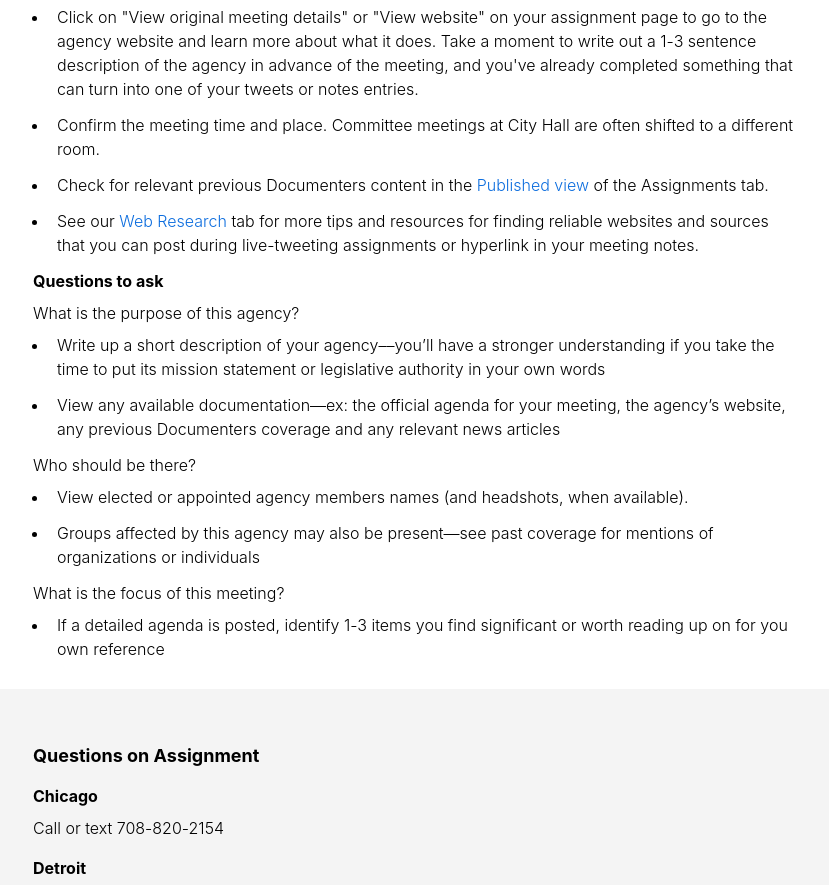
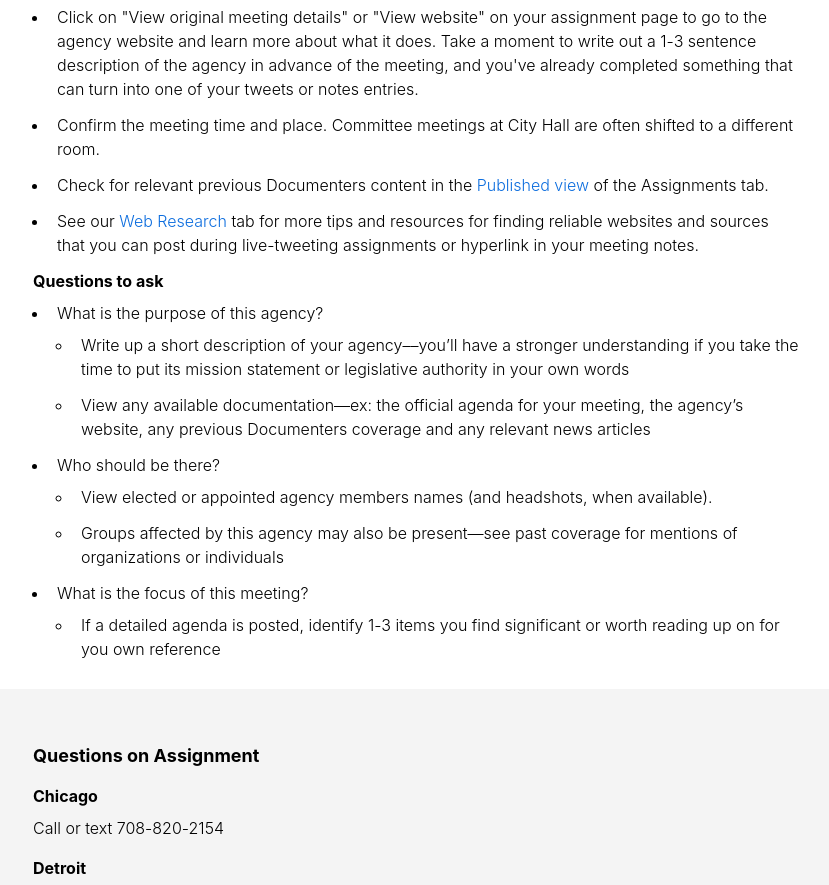
Before and after one commit to City-Bureau/documenters-field-guide, a Gatsby site: page /before-you-begin/pre-research/ in a window 1280 px wide. Shown: the part 205-1090 px from the top of the page, without its empty margins (223-1052 px from the left). Built offline with nearby package versions, Linux system fonts and the light colour scheme; Gatsby itself is replaced by a stand-in of ours; a web font is replaced by a local one.

Commit message:
Update Before you begin “pre-research”

```diff
--- a/src/content/before-you-begin/pre-research.md
+++ b/src/content/before-you-begin/pre-research.md
@@ -15,20 +15,13 @@ Once you're assigned to cover a meeting, be sure to study up before you attend.
 * Check for relevant previous Documenters content in the [Published view ](https://chicago.documenters.org/assignments/?alt=true)of the Assignments tab.
 * See our [Web Research](https://fieldguide.documenters.org/on-assignment/web-research/) tab for more tips and resources for finding reliable websites and sources that you can post during live-tweeting assignments or hyperlink in your meeting notes.
 
-
-
 **Questions to ask**
 
-What is the purpose of this agency?
-
-* Write up a short description of your agency––you’ll have a stronger understanding if you take the time to put its mission statement or legislative authority in your own words
-* View any available documentation—ex: the official agenda for your meeting, the agency’s website, any previous Documenters coverage and any relevant news articles
-
-Who should be there?
-
-* View elected or appointed agency members names (and headshots, when available).
-* Groups affected by this agency may also be present—see past coverage for mentions of organizations or individuals
-
-What is the focus of this meeting?
-
-* If a detailed agenda is posted, identify 1-3 items you find significant or worth reading up on for you own reference
+* What is the purpose of this agency?
+  * Write up a short description of your agency––you’ll have a stronger understanding if you take the time to put its mission statement or legislative authority in your own words
+  * View any available documentation—ex: the official agenda for your meeting, the agency’s website, any previous Documenters coverage and any relevant news articles
+* Who should be there?
+  * View elected or appointed agency members names (and headshots, when available).
+  * Groups affected by this agency may also be present—see past coverage for mentions of organizations or individuals
+* What is the focus of this meeting?
+  * If a detailed agenda is posted, identify 1-3 items you find significant or worth reading up on for you own reference
```
